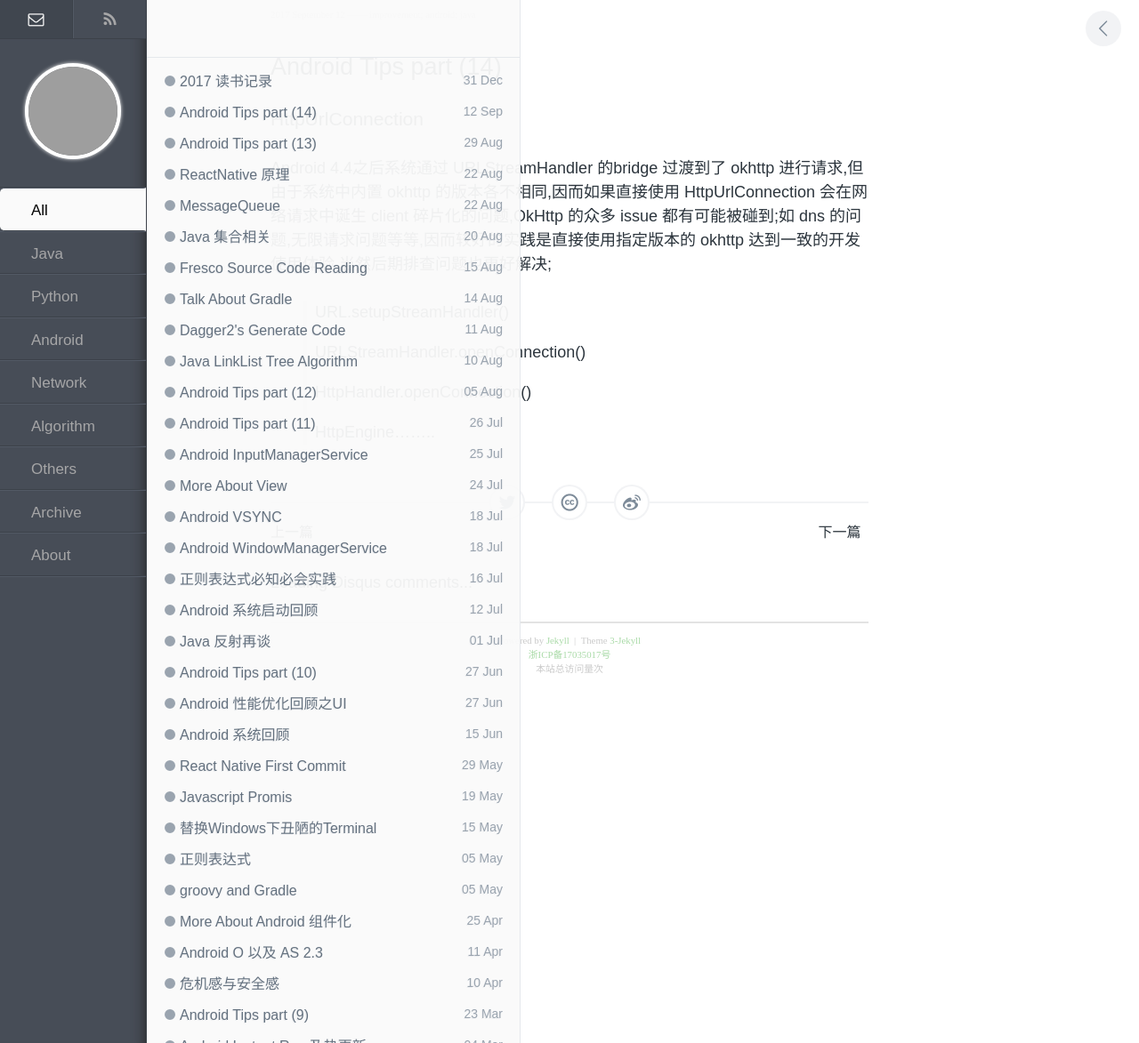
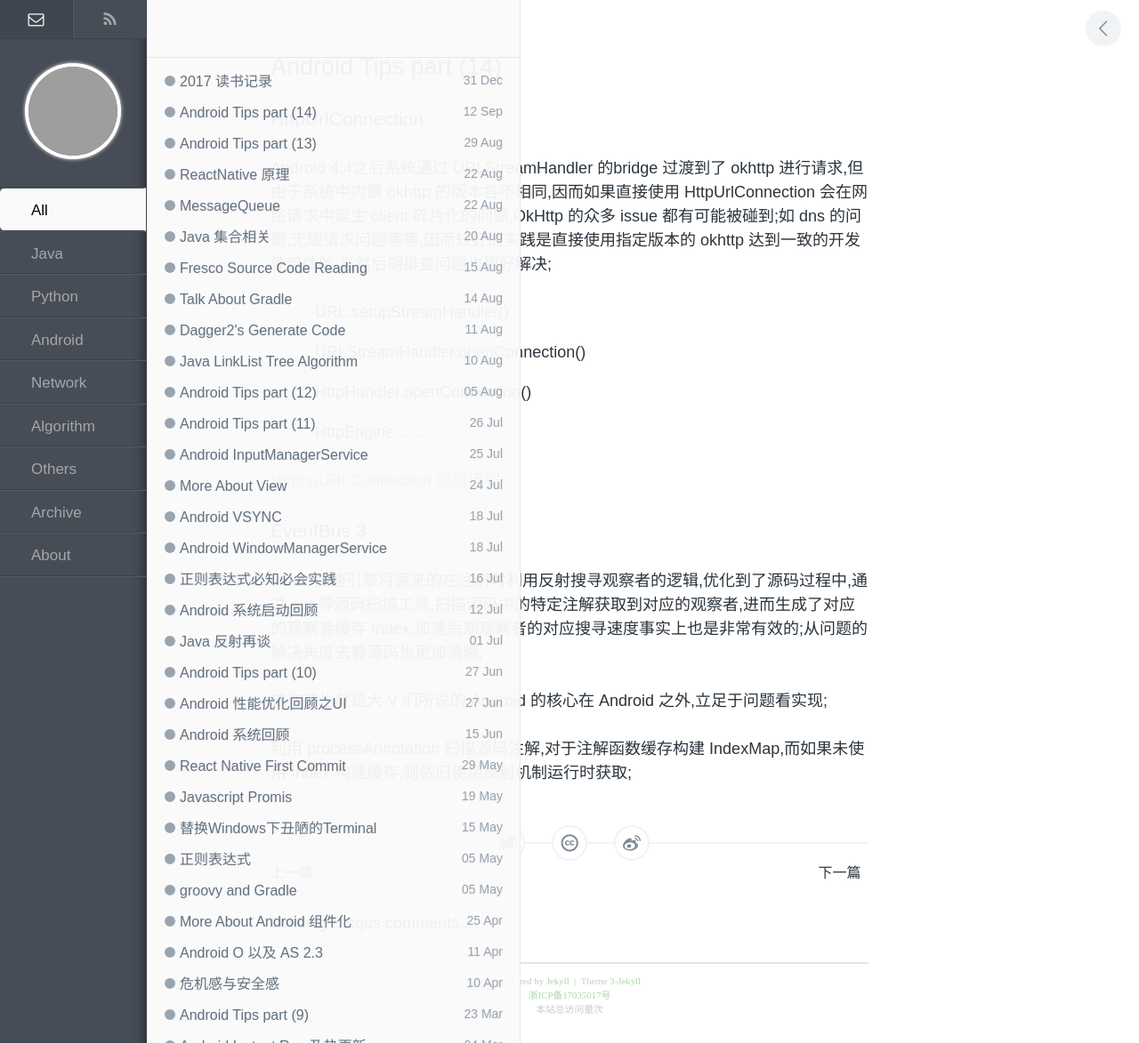
Before and after one commit to enlipan/enlipan.github.io, a Jekyll site: the page built from _posts/2017-09-12-android-tips-14.md, in a window 1280 px wide. Shown: the whole page at 89% size. Built offline with Jekyll 4.4.1, drawn with Linux system fonts in a browser that asks for light colours; nearby versions of some CDN libraries; comment, search, counter and statistics services are not loaded; grey boxes are pictures that could not be loaded.

Commit message:
modify page tips 14

```diff
--- a/_posts/2017-09-12-android-tips-14.md
+++ b/_posts/2017-09-12-android-tips-14.md
@@ -16,3 +16,13 @@ Android 4.4之后系统通过 URLStreamHandler 的bridge 过渡到了 okhttp 进
 > HttpHandler.openConnection()
 >
 > HttpEngine........
+
+[Http(s)URLConnection 源码流程](https://zhuanlan.zhihu.com/p/29205566)
+
+### EventBus  3
+
+Index 加速引擎将原来的在注册时利用反射搜寻观察者的逻辑,优化到了源码过程中,通过 apt 等源码扫描工具,扫描源码中的特定注解获取到对应的观察者,进而生成了对应的观察者缓存 Index,加速后期观察者的对应搜寻速度事实上也是非常有效的;从问题的解决角度去看源码也更加清晰;
+
+或许这也就是大 V 们所说的 Android 的核心在 Android 之外,立足于问题看实现;
+
+利用 processAnnotation 扫描源码注解,对于注解函数缓存构建 IndexMap,而如果未使用 Index 构建缓存,则依旧使用反射机制运行时获取;
```
Also changed, not shown: _posts/2016-04-06-android-event-bus.md (+4 -0 lines).
